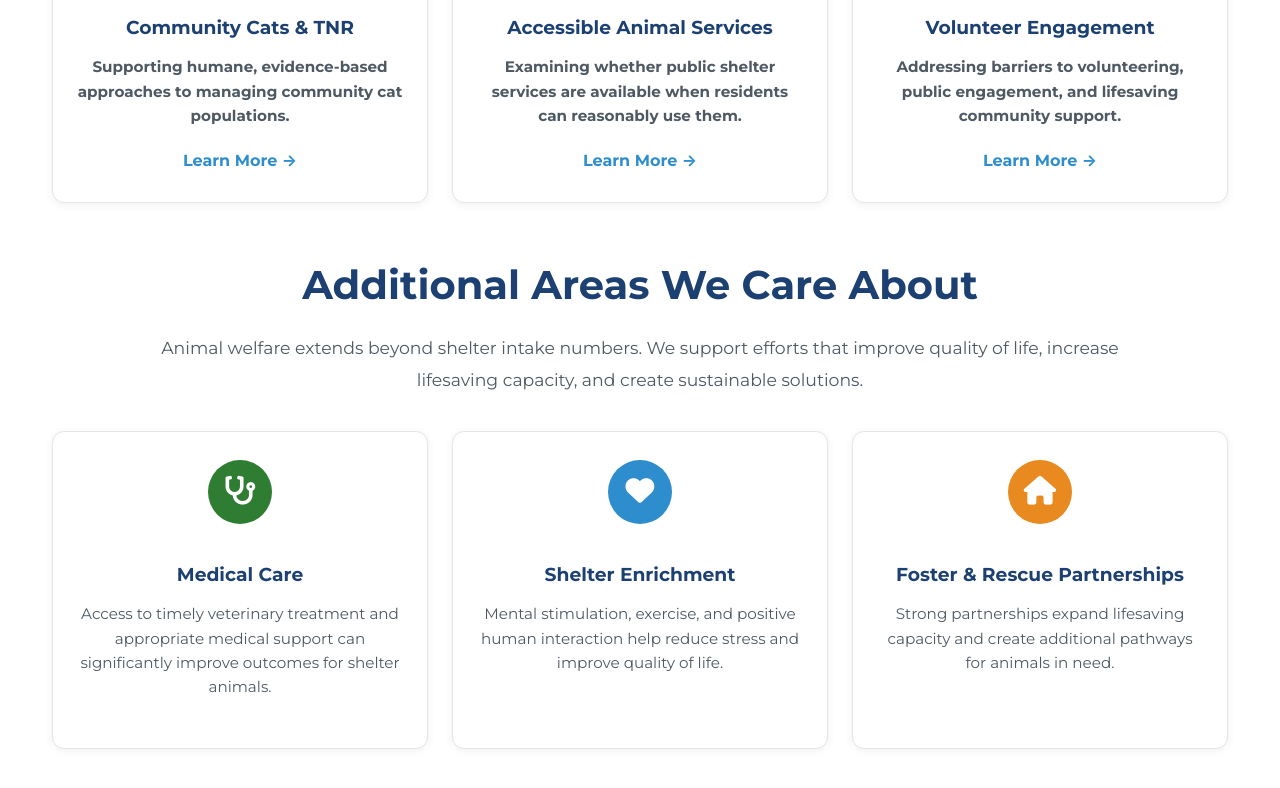
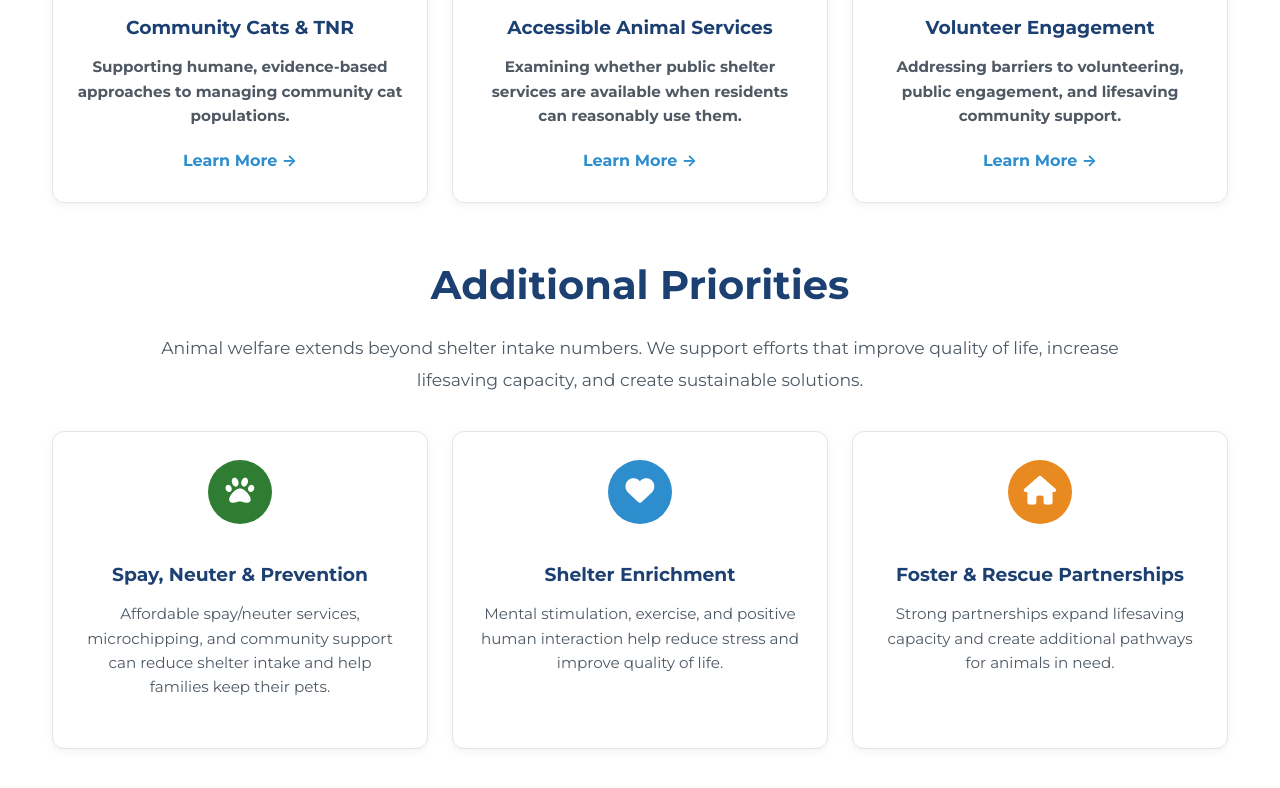
Before and after one commit to whitleybacon/gwinnett-animal-advocacy-alliance, a Jekyll site: the page built from issues/index.html, in a window 1280 px wide and 900 px high, scrolled down 839 px, cut to the strip 0-795 px from the top of the window. Shown: the top 788 px of the strip. Built offline with Jekyll 4.4.1, drawn with Linux system fonts in a browser that asks for light colours.

Commit message:
Update index.html

```diff
--- a/issues/index.html
+++ b/issues/index.html
@@ -105,7 +105,7 @@ title: Issues & Advocacy
 </section>
 
 <section class="home-section">
-    <h2>Additional Areas We Care About</h2>
+    <h2>Additional Priorities</h2>
     <p class="section-intro">
         Animal welfare extends beyond shelter intake numbers. We support efforts that improve quality of life, increase lifesaving capacity, and create sustainable solutions.
     </p>
@@ -113,12 +113,15 @@ title: Issues & Advocacy
     <div class="home-card-grid three-across-cards">
 
         <div class="home-card">
-            <div class="home-card-icon icon-green">
-                <i class="fas fa-stethoscope"></i>
-            </div>
-            <h3>Medical Care</h3>
-            <p>Access to timely veterinary treatment and appropriate medical support can significantly improve outcomes for shelter animals.</p>
+    <div class="home-card-icon icon-green">
+            <i class="fas fa-paw"></i>
         </div>
+        <h3>Spay, Neuter & Prevention</h3>
+        <p>
+            Affordable spay/neuter services, microchipping, and community support
+            can reduce shelter intake and help families keep their pets.
+        </p>
+    </div>
 
         <div class="home-card">
             <div class="home-card-icon icon-blue">
```
